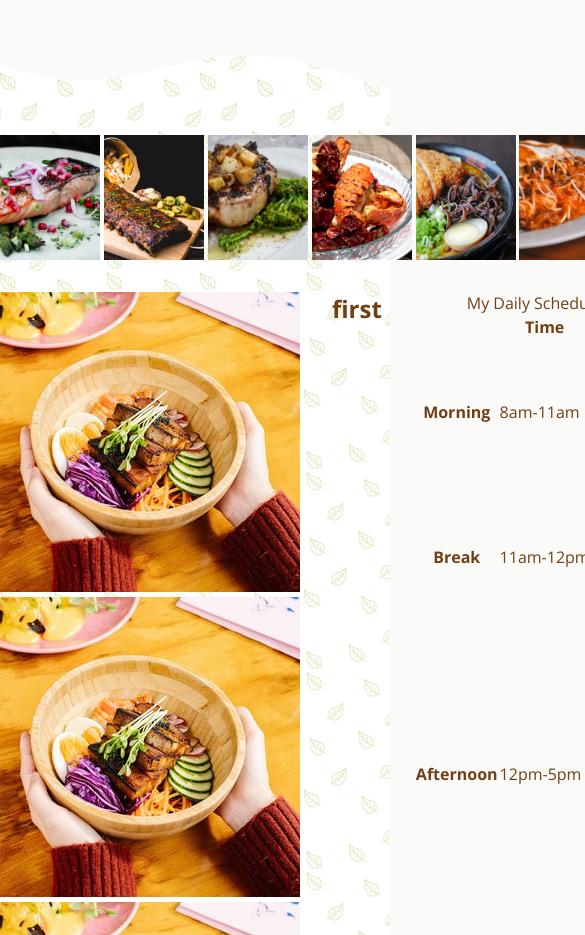
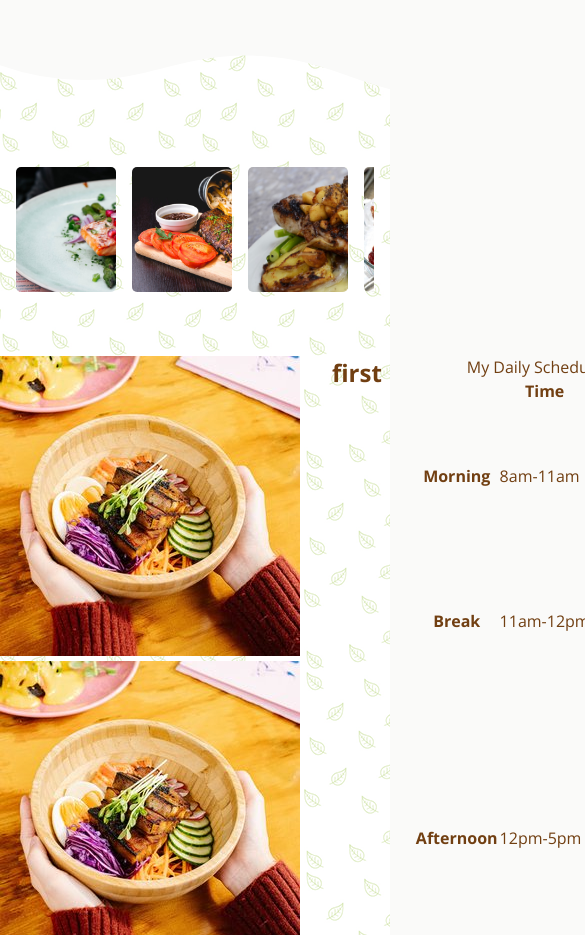
Before and after one commit to ZhouTian0716/cafe-project-one, a plain HTML site: page index.html in a window 390 px wide. Shown: the part 2840-3775 px from the top of the page, 585 px wide, since content can reach past the window. Drawn offline with nearby package versions, Linux system fonts and the light colour scheme; files whose address does not match are found by name.

Commit message:
check scroll on mobile

```diff
--- a/dist/css/style.css
+++ b/dist/css/style.css
@@ -395,23 +395,38 @@ button:focus, button:active {
   display: flex;
   flex-direction: column;
   gap: 2rem;
+  --spacer: 1rem;
+}
+.menu .snaps-inline {
+  -ms-scroll-snap-type: inline mandatory;
+      scroll-snap-type: inline mandatory;
+  scroll-padding-inline: var(--spacer, 1rem);
+}
+.menu .snaps-inline > * {
+  scroll-snap-align: start;
 }
 .menu__gallery__track {
-  display: flex;
-  gap: 1vmin;
-  -webkit-user-select: none;
-     -moz-user-select: none;
-      -ms-user-select: none;
-          user-select: none;
-  transform: translateX(0%);
+  display: grid;
+  gap: var(--spacer, 1rem);
+  margin: var(--spacer, 1rem);
+  padding: var(--spacer, 1rem) 0;
+  grid-auto-flow: column;
+  overflow-x: auto;
+  overscroll-behavior-inline: contain;
 }
 .menu__gallery__track .menu__image {
   width: clamp(100px, 12vw, 180px);
+  border-radius: 5px;
   aspect-ratio: 0.8;
   -o-object-fit: cover;
      object-fit: cover;
-  -o-object-position: 100% center;
-     object-position: 100% center;
+  -o-object-position: 0% center;
+     object-position: 0% center;
+  transition: all 0.3s ease-in-out;
+  cursor: pointer;
+}
+.menu__gallery__track .menu__image:hover {
+  transform: scale(1.05);
 }
 .menu__content {
   display: grid;
--- a/dist/scss/sections/_menu.scss
+++ b/dist/scss/sections/_menu.scss
@@ -21,19 +21,34 @@
   flex-direction: column;
   gap: 2rem;
   // overflow: hidden;
+  --spacer: 1rem;
+
+  .snaps-inline {
+    scroll-snap-type: inline mandatory;
+    scroll-padding-inline: var(--spacer, 1rem);
+    > * {
+      scroll-snap-align: start;
+    }
+  }
   &__gallery__track {
-    display: flex;
-    gap: 1vmin;
-
-    user-select: none;
-    transform: translateX(0%);
-
+    display: grid;
+    gap: var(--spacer, 1rem);
+    margin: var(--spacer, 1rem);
+    padding: var(--spacer, 1rem) 0;
+    grid-auto-flow: column;
+    overflow-x: auto;
+    overscroll-behavior-inline: contain;
     .menu__image {
       width: clamp(100px, 12vw, 180px);
-      // width: 40vmin;
+      border-radius: 5px;
       aspect-ratio: 0.8;
       object-fit: cover;
-      object-position: 100% center;
+      object-position: 0% center;
+      transition: all 0.3s ease-in-out;
+      cursor: pointer;
+      &:hover {
+        transform: scale(1.05);
+      }
     }
   }
   &__content {
--- a/index.html
+++ b/index.html
@@ -11,7 +11,7 @@
       crossorigin="anonymous"
     ></script>
     <script defer src="dist/js/themeToggle.js"></script>
-    <script defer src="dist/js/gallerySlider.js"></script>
+    <!-- <script defer src="dist/js/gallerySlider.js"></script> -->
     <script defer src="dist/js/main.js"></script>
     <title>Restaurant</title>
   </head>
@@ -98,7 +98,7 @@
             ></path>
           </svg>
         </div>
-        <div class="menu__gallery__track" id="image-track" data-mouse-down-at="0" data-prev-percentage="0">
+        <div class="menu__gallery__track snaps-inline" id="image-track">
           <img class="menu__image" src="./dist/assets/img/menu/1.jpeg" alt="1" draggable="false"/>
           <img class="menu__image" src="./dist/assets/img/menu/2.jpeg" alt="2" draggable="false"/>
           <img class="menu__image" src="./dist/assets/img/menu/3.jpeg" alt="3" draggable="false"/>
```
Also changed, not shown: 1 other file.
